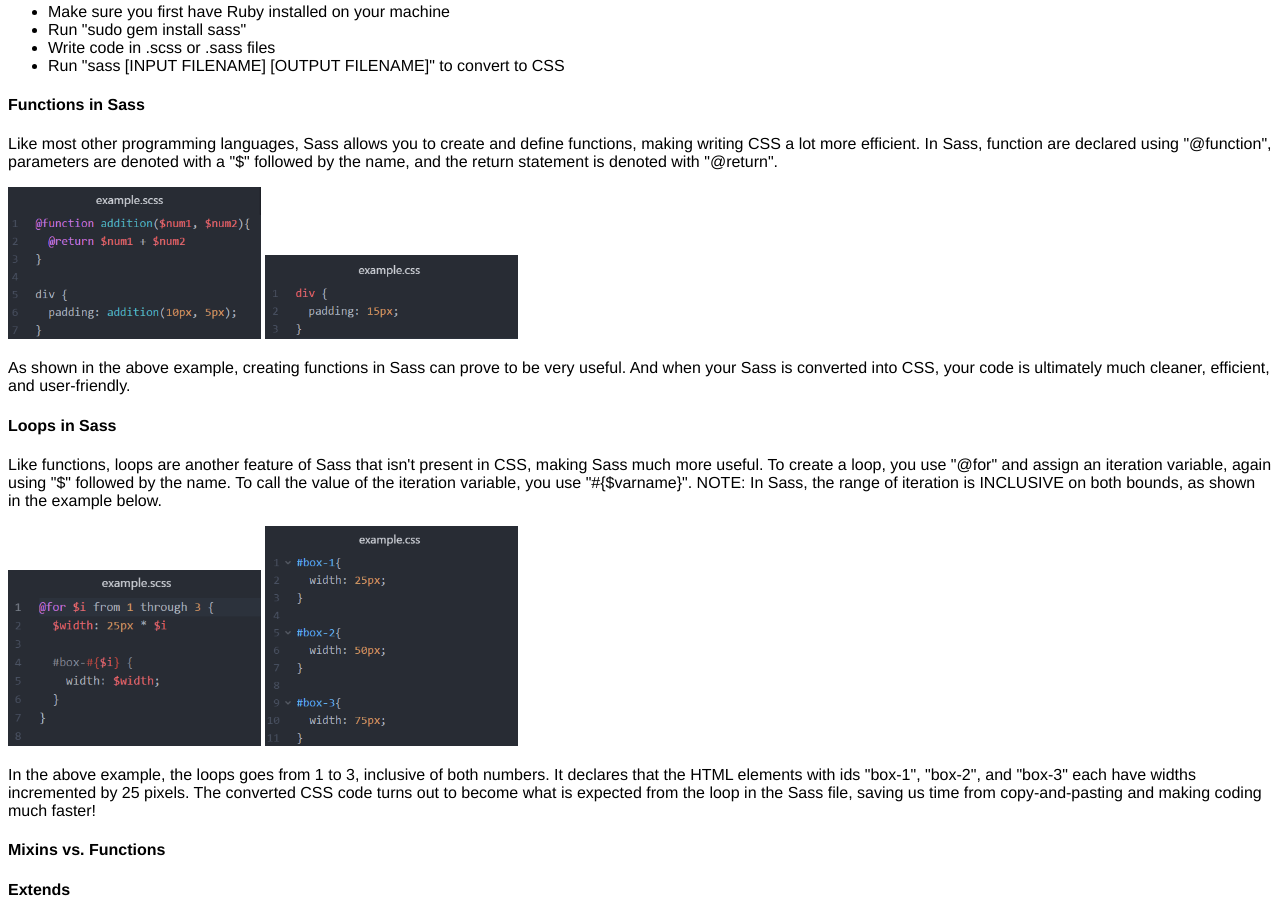
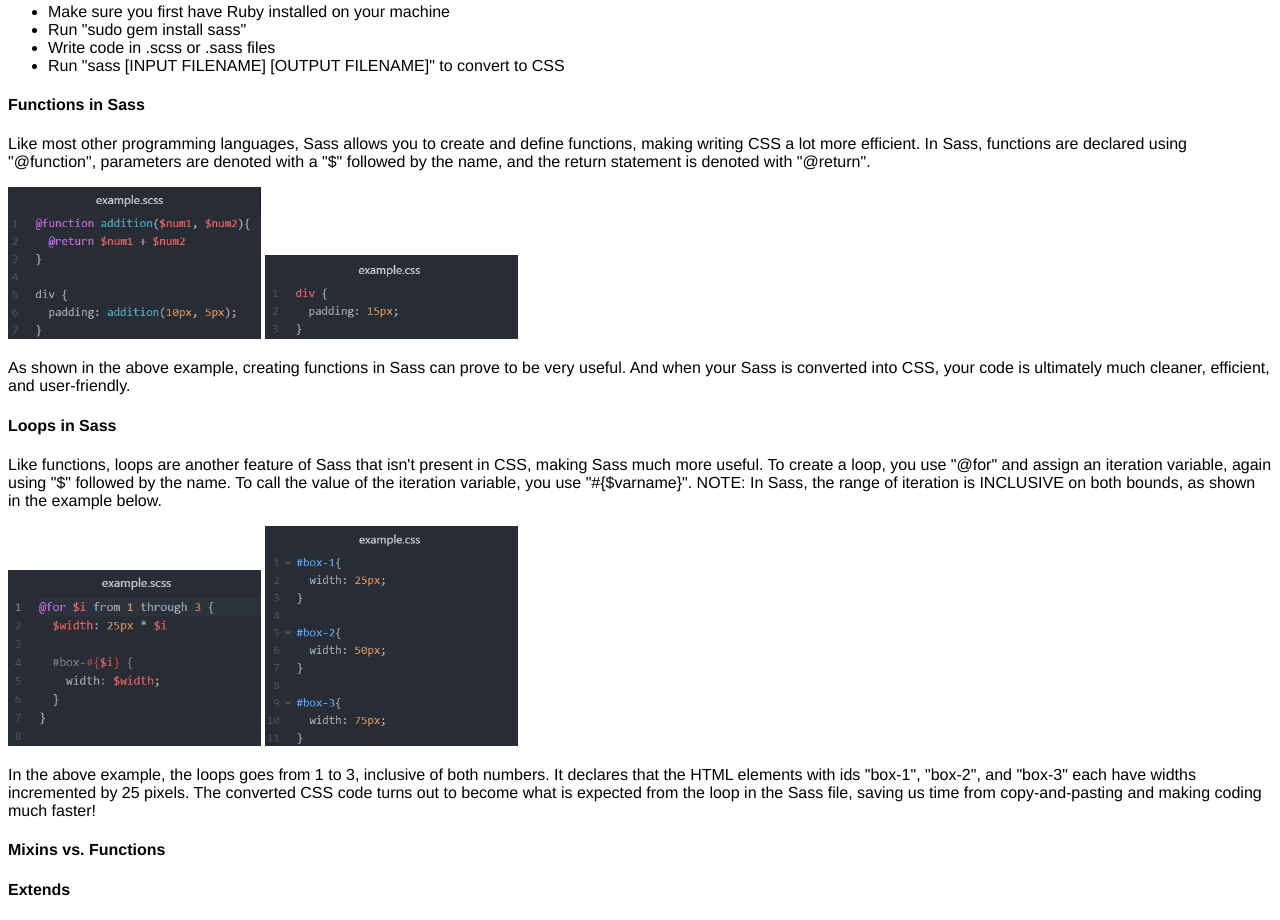
Before and after one commit to taywong00/sass-demo, a plain HTML site: page docs/page.html in a window 1280 px wide. Shown: the part 812-1732 px from the top of the page. Drawn offline with Linux system fonts and the light colour scheme.

Commit message:
Update page.html

```diff
--- a/docs/page.html
+++ b/docs/page.html
@@ -35,7 +35,7 @@
     </ul>
 
     <h4>Functions in Sass</h4>
-    <p>Like most other programming languages, Sass allows you to create and define functions, making writing CSS a lot more efficient. In Sass, function are declared using "@function", parameters are denoted with a "$" followed by the name, and the return statement is denoted with "@return".</p>
+    <p>Like most other programming languages, Sass allows you to create and define functions, making writing CSS a lot more efficient. In Sass, functions are declared using "@function", parameters are denoted with a "$" followed by the name, and the return statement is denoted with "@return".</p>
     <img src="sass1.PNG"> <img src="sass2.PNG">
     <p>As shown in the above example, creating functions in Sass can prove to be very useful. And when your Sass is converted into CSS, your code is ultimately much cleaner, efficient, and user-friendly.</p>
 
```
